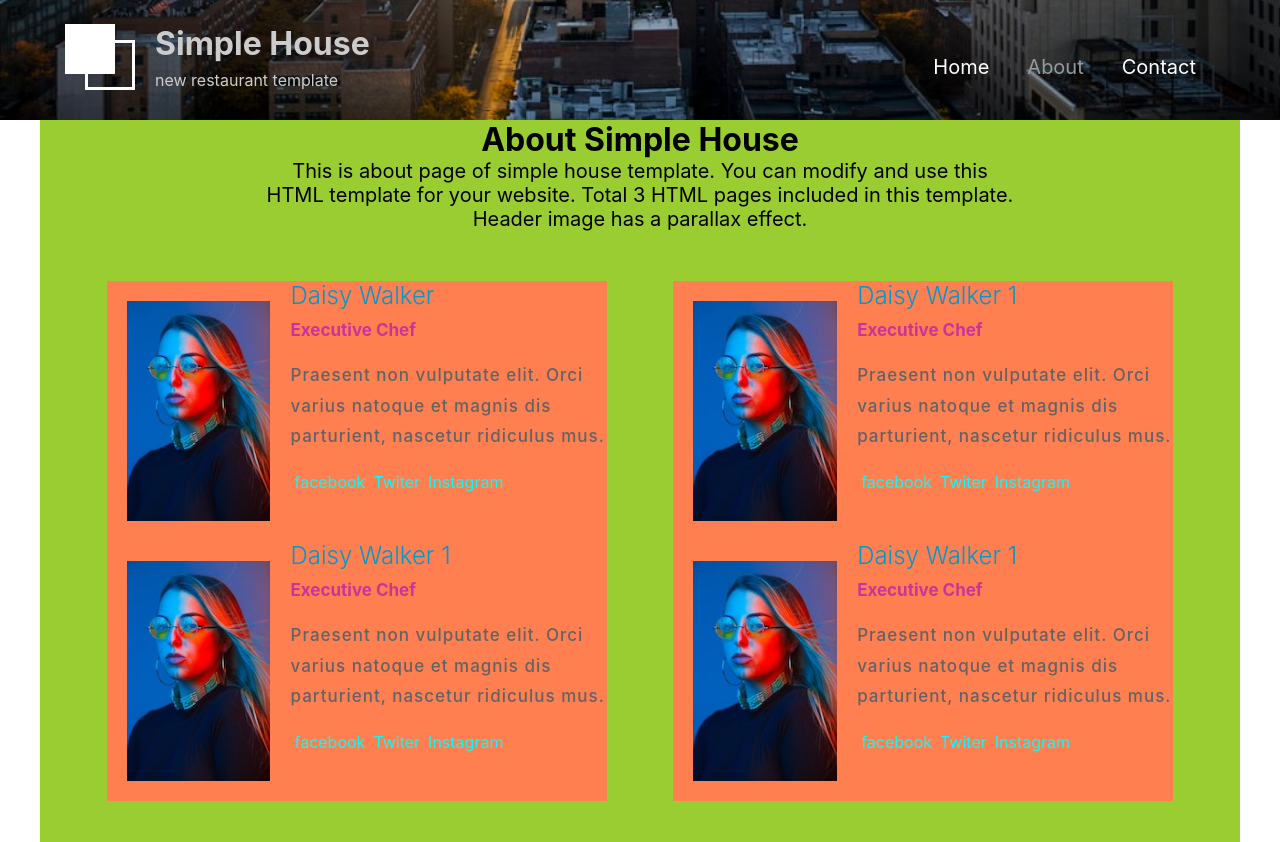
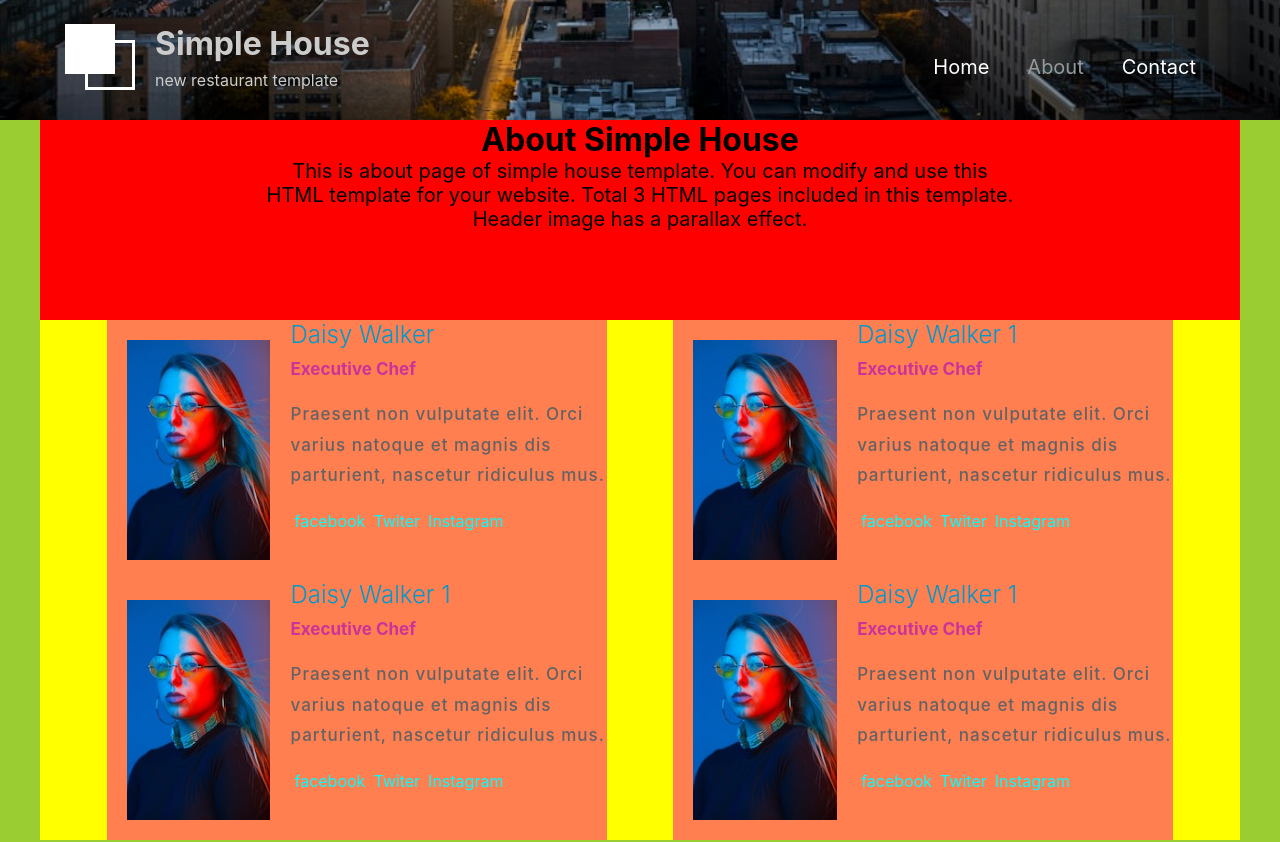
Before and after one commit to KhachGevorgyan94/React-project-start, a React (Create React App) app: page /about-us in a window 1280 px wide. Shown: the part 680-1522 px from the top of the page. Built offline with nearby package versions, Linux system fonts and the light colour scheme.

Commit message:
add-realize

```diff
--- a/src/Components/about-us/index.jsx
+++ b/src/Components/about-us/index.jsx
@@ -35,9 +35,11 @@ class AboutUs extends React.Component {
   }
   render() {
     return <div className='P-about-us'>
+      <div className="header-for-topic">
       <h1 className="header-h1"> About Simple House</h1>
       <p className="header-p"> This is about page of simple house template.  You can modify and use this <br /> HTML template for your website. Total 3 HTML pages included in
         this template. <br /> Header image has a parallax effect.</p>
+        </div>
       <div className="person-list">
 
         {this.state.list.map((item, index) => {
@@ -50,18 +52,3 @@ class AboutUs extends React.Component {
 }
 
 export default AboutUs
-
-
-    // return (
-    //     <div className="P-about-us">
-    //     {this.state.person.map((item, index) => (
-    //         <div>
-    //             <img style={{ width: '300px', height: "200px", }} src={item.img} alt="" />
-    //             <h2>{item.name}</h2>
-    //             <h3>֏ {item.price}</h3>
-    //             <h3>(hasce){item.adress}</h3>
-    //             {item.isUrgent && <h2 className="urgent">shtap</h2>}
-    //         </div>
-    //     ))}
-    // </div>
-    // );
--- a/src/Components/about-us/style.css
+++ b/src/Components/about-us/style.css
@@ -5,20 +5,31 @@
 }
 
 .person-list{
-    margin-top: 50px;
+    margin: 0 auto;
+    width: 1200px;
+    background-color: yellow;
     display:flex;
     flex-wrap: wrap;
     justify-content: space-evenly;
 }
 .P-about-us{
+    background-color: black;
     min-height: 100vh;
+    /* height: 2000px; */
 }
 
 .P-about-us{
-    margin: 0 auto;
-    max-width: 1200px;
+    width: 100%;
+    /* margin: 0 auto; */
+    /* max-width: 1200px; */
     /* height: 400px; */
     background-color: yellowgreen;
+}
+.header-for-topic{
+    margin: 0 auto;
+    width: 1200px;
+    height: 200px;
+    background-color: red;
 }
 .header-h1{
     text-align: center;
--- a/src/Components/person/index.jsx
+++ b/src/Components/person/index.jsx
@@ -4,16 +4,14 @@ import "./style.css"
 class Person extends React.Component {
     render() {
         return <div className="person">
-            <div className="person-image">
-                <img src="" alt="" />
-            </div>
+            <div className="person-image"></div>
             <div className="person-information">
                 <h2>{this.props.data.name}</h2>
                 <h3>{this.props.data.work}</h3>
                 <p>{this.props.data.about}</p>
                 <div className="person-links">
                     <ul>
-                         <li><a href="https://fb.com/" >facebook</a></li>
+                         <li><a href="https://fb.com/">facebook</a></li>
                          <li><a href="https://fb.com/">Twiter</a></li>
                          <li><a href="https://fb.com/">Instagram</a></li>
                     </ul>
```
